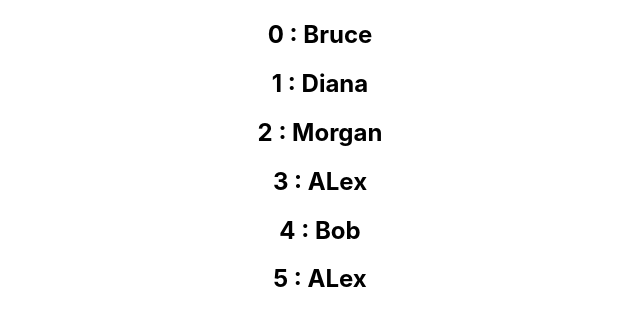
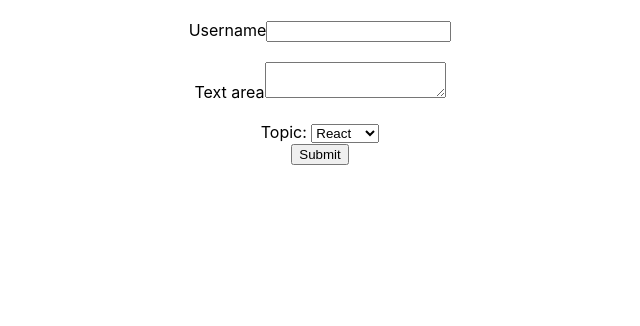
Before and after one commit to abduallahnoorsayket/react_JS_CodeVol, a React (Create React App) app: page / in a window 1280 px wide. Shown: the top 326 px of the page, without its empty margins (320-960 px from the left). Built offline with nearby package versions, Linux system fonts and the light colour scheme.

Commit message:
form handle added

```diff
--- a/src/App.js
+++ b/src/App.js
@@ -13,12 +13,22 @@ import EventBind from "./components/EventBind";
 import ParentComp from "./components/MethodAsProps/ParentComp";
 import UserGreeting from "./components/Rendering/UserGreeting";
 import { NameList } from "./components/Rendering/NameList";
+import StyleSheet from "./components/Styling/StyleSheet";
+import Inline from "./components/Styling/Inline";
+import "./components/appStyles.css";
+import Style from "./components/appStyles.module.css";
+import Form from "./components/FormHandle/Form";
 
 class App extends Component {
   render() {
     return (
       <div className="App">
-        <NameList />
+        <Form />
+        {/* <h1 className="error">Error</h1>
+        <h1 className={Style.success}>Success</h1>
+        <Inline /> */}
+        {/* <StyleSheet primary={true} /> */}
+        {/* <NameList /> */}
         {/* <UserGreeting /> */}
         {/* <ParentComp /> */}
         {/* <FunctionClick />
--- /dev/null
+++ b/src/components/FormHandle/Form.js
@@ -0,0 +1,68 @@
+import React, { Component } from "react";
+
+export default class Form extends Component {
+  constructor(props) {
+    super(props);
+
+    this.state = {
+      username: "",
+      comments: "",
+      topic: "react",
+    };
+  }
+  handleUsernameChange = (event) => {
+    this.setState({
+      username: event.target.value,
+    });
+  };
+  handleCommentChange = (event) => {
+    this.setState({
+      comments: event.target.value,
+    });
+  };
+  handleTopicChange = (event) => {
+    this.setState({
+      topic: event.target.value,
+    });
+  };
+  handleSubmit = (event) => {
+    alert(
+      ` ${this.state.username}  and  ${this.state.comments} and ${this.state.topic}`
+    );
+    event.preventDefault();
+  };
+  render() {
+    const { username, comments, topic } = this.state;
+    return (
+      <form onSubmit={this.handleSubmit}>
+        <div>
+          <br></br>
+          <label>Username</label>
+          <input
+            type="text"
+            value={username}
+            onChange={this.handleUsernameChange}
+          />
+        </div>
+        <br></br>
+        <div>
+          <label>Text area</label>
+          <textarea
+            value={comments}
+            onChange={this.handleCommentChange}
+          ></textarea>
+        </div>
+        <br></br>
+        <div>
+          <label>Topic: </label>
+          <select value={topic} onChange={this.handleTopicChange}>
+            <option value="react">React</option>
+            <option value="angular">Angular</option>
+            <option value="vue">Vue</option>
+          </select>
+        </div>
+        <button type="submit">Submit</button>
+      </form>
+    );
+  }
+}
--- /dev/null
+++ b/src/components/MyStyle.css
@@ -0,0 +1,6 @@
+.primary {
+  color: green;
+}
+.font-xl {
+  font-size: 60px;
+}
--- /dev/null
+++ b/src/components/Styling/Inline.js
@@ -0,0 +1,18 @@
+import React from "react";
+
+const heading = {
+  fontSize: "72px",
+  color: "orange",
+};
+
+const Inline = () => {
+  return (
+    <div>
+      <h1 style={heading}>Inline</h1>
+      <h1 className="error">Error</h1>
+      {/* <h1 className={Style.success}>Success</h1> */}
+    </div>
+  );
+};
+
+export default Inline;
--- /dev/null
+++ b/src/components/Styling/StyleSheet.js
@@ -0,0 +1,13 @@
+import React from "react";
+import "../MyStyle.css";
+
+const StyleSheet = (props) => {
+  let className = props.primary ? "primary" : "";
+  return (
+    <div>
+      <h1 className={`${className} font-xl`}> StyleSheet</h1>
+    </div>
+  );
+};
+
+export default StyleSheet;
--- /dev/null
+++ b/src/components/appStyles.css
@@ -0,0 +1,3 @@
+.error {
+  color: red;
+}
--- /dev/null
+++ b/src/components/appStyles.module.css
@@ -0,0 +1,3 @@
+.success {
+  color: green;
+}
```
